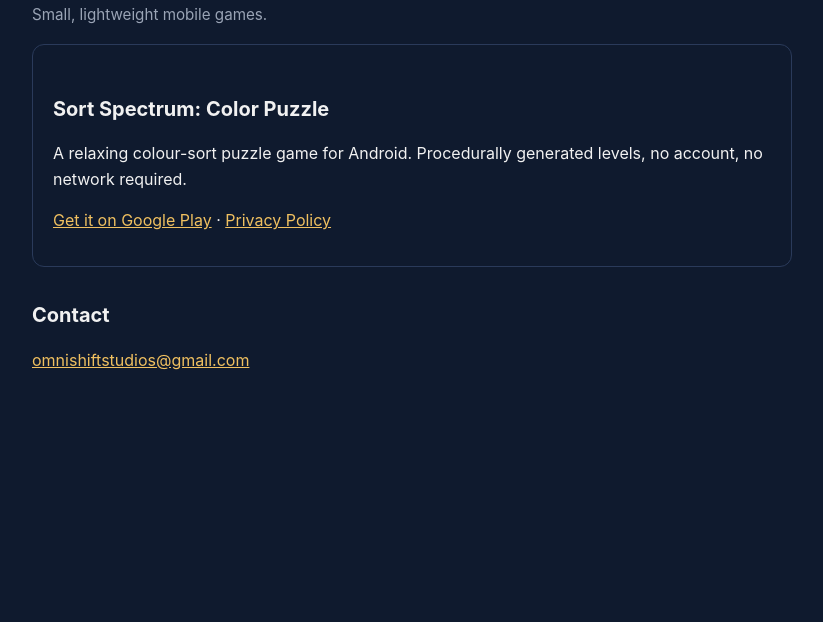
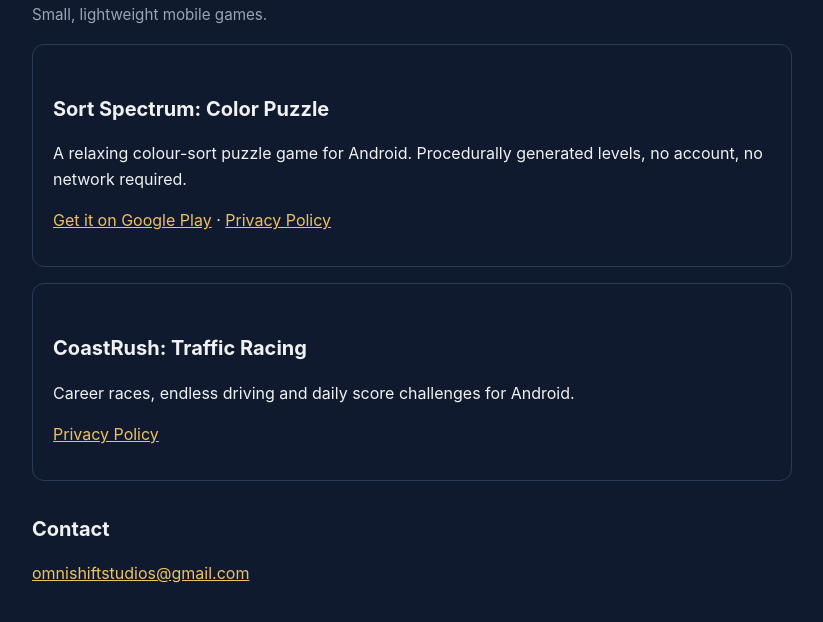
Before and after one commit to omnishiftlabs/omnishiftlabs.github.io, a plain HTML site: page index.html in a window 1280 px wide. Shown: the part 102-724 px from the top of the page, without its empty margins (228-1051 px from the left). Drawn offline with Linux system fonts and the light colour scheme.

Commit message:
Add CoastRush privacy policy and studio listing

```diff
--- a/index.html
+++ b/index.html
@@ -25,6 +25,12 @@
   </p>
 </div>
 
+<div class="app">
+  <h2>CoastRush: Traffic Racing</h2>
+  <p>Career races, endless driving and daily score challenges for Android.</p>
+  <p><a href="coastrush/privacy.html">Privacy Policy</a></p>
+</div>
+
 <h2>Contact</h2>
 <p><a href="mailto:omnishiftstudios@gmail.com">omnishiftstudios@gmail.com</a></p>
 </body>
```
Also changed, not shown: coastrush/privacy.html (added, +1 -0 lines).
